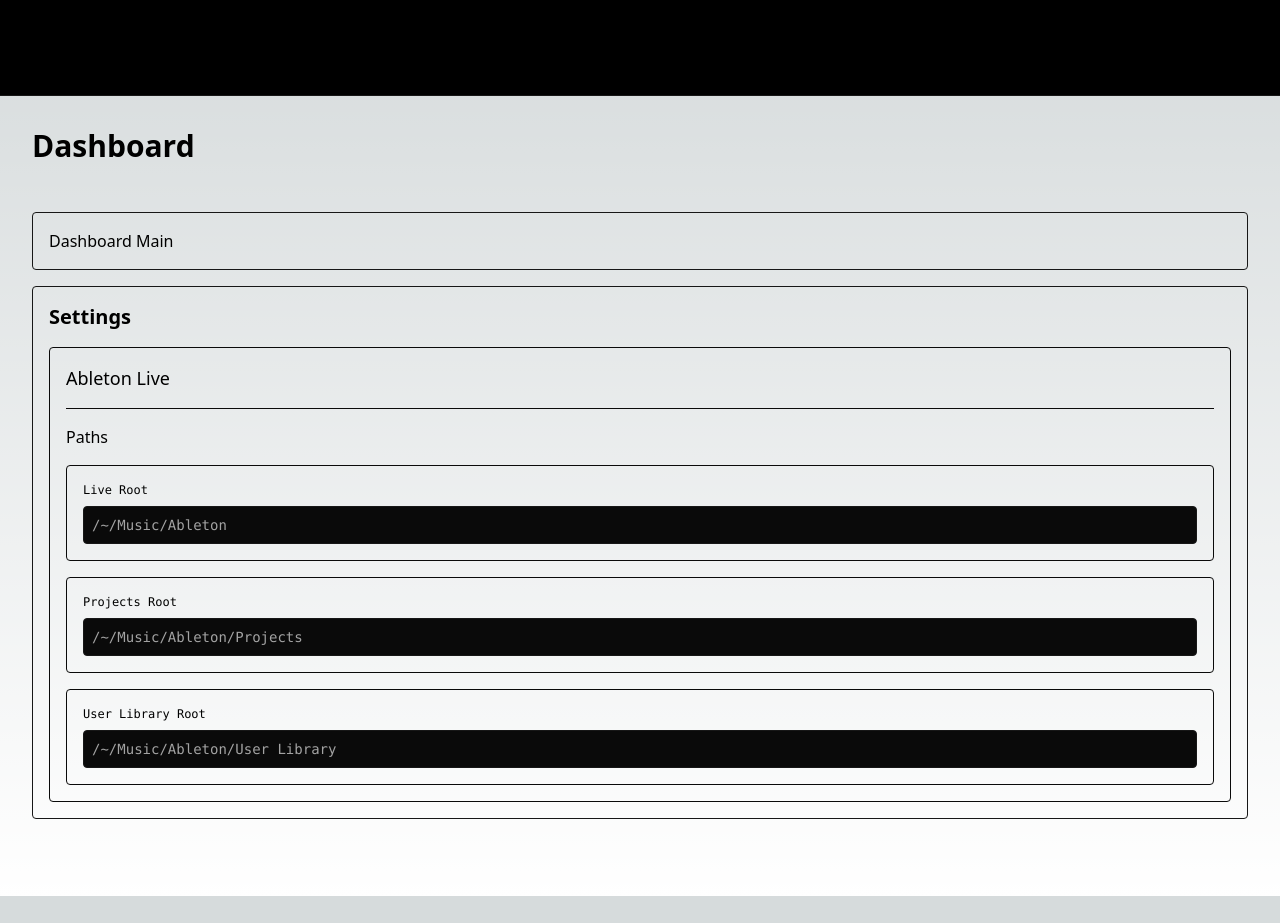
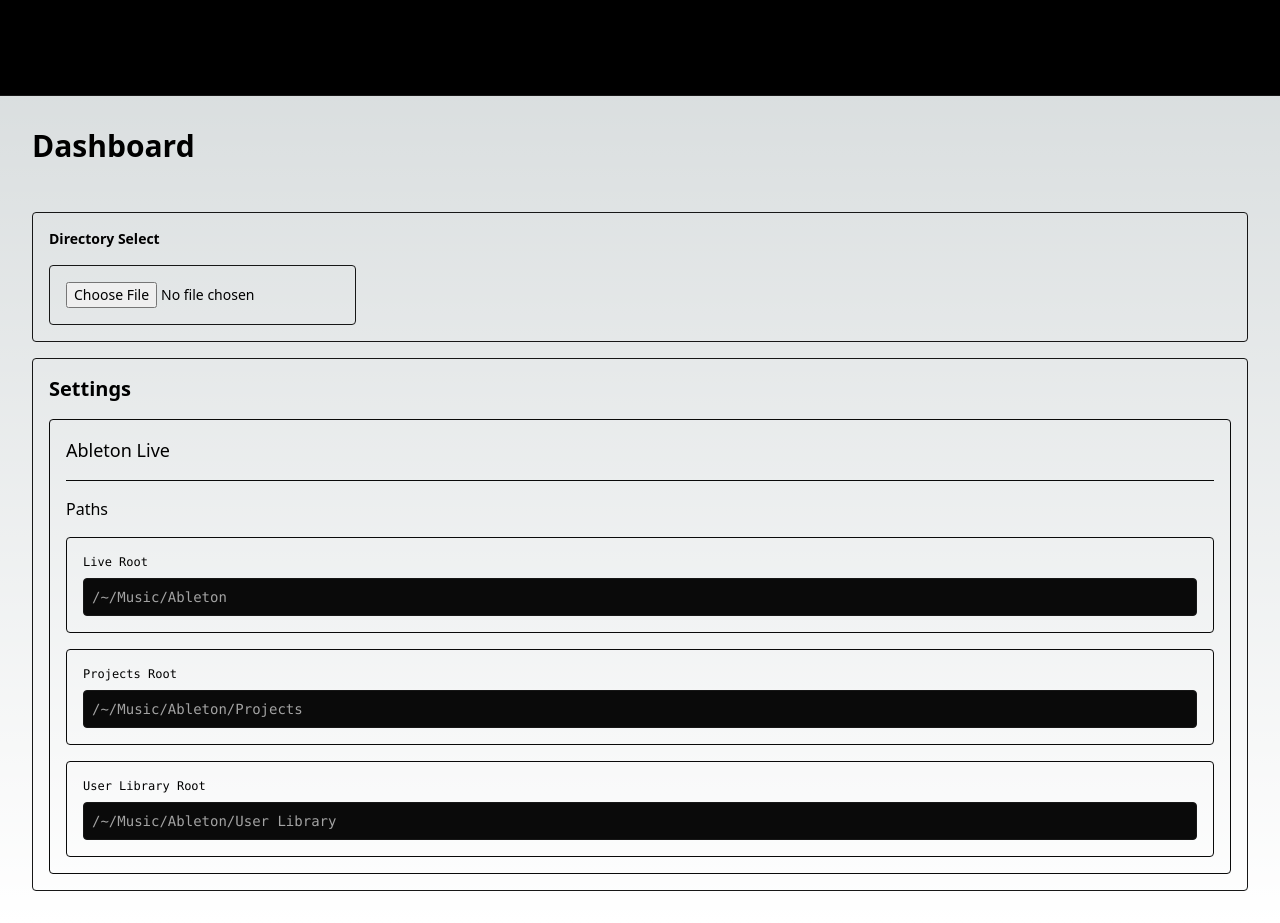
Before and after one commit to kalynbeach/wave-dex, a Next.js app: page /dashboard in a window 1280 px wide. Before the commit the page ends 896 px from the top, so only its background shows below. Built offline with nearby package versions, Linux system fonts and the light colour scheme.

Commit message:
add DirectoryInput component

```diff
--- /dev/null
+++ b/src/app/(ui)/DirectoryInput.tsx
@@ -0,0 +1,25 @@
+'use client'
+
+export default function DirectoryInput() {
+
+  function handleChange(event: React.ChangeEvent<HTMLInputElement>) {
+    const files = event.target.files
+    if (files) {
+      console.log(`[DirectoryInput] Files: `, files)
+      // TODO: Handle files
+    }
+  }
+
+  return (
+    <div className='flex flex-col gap-4'>
+      <span className='text-sm font-bold'>
+        Directory Select
+      </span>
+
+      <div className='w-fit p-4 border border-neutral-900 rounded'>
+        {/* @ts-expect-error */}
+        <input className='text-sm' type='file' webkitdirectory='true' onChange={handleChange} />
+      </div>
+    </div>
+  )
+}
--- a/src/app/dashboard/DashboardMain.tsx
+++ b/src/app/dashboard/DashboardMain.tsx
@@ -1,7 +1,9 @@
+import DirectoryInput from 'ui/DirectoryInput'
+
 export default function DashboardMain() {
   return (
     <div className='w-full p-4 flex flex-col justify-between border rounded border-neutral-900'>
-      <span>Dashboard Main</span>
+      <DirectoryInput />
     </div>
   )
 }
```
